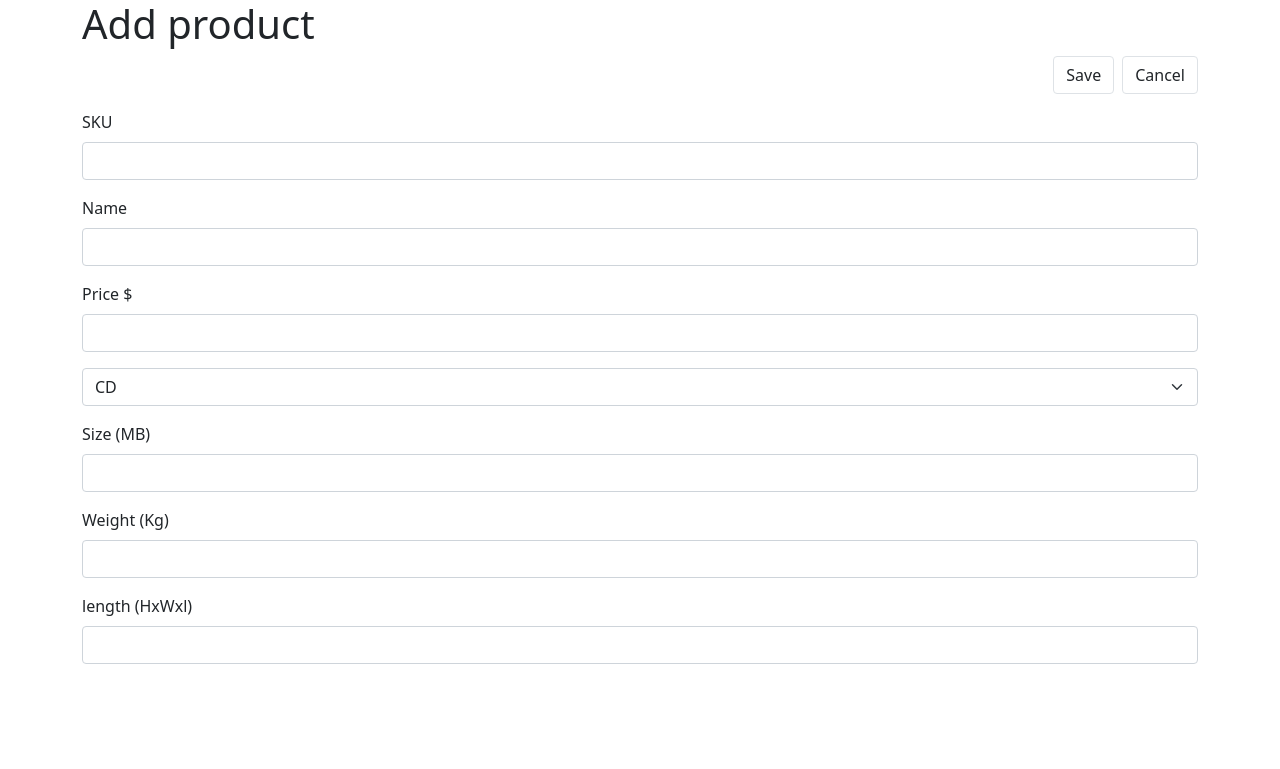
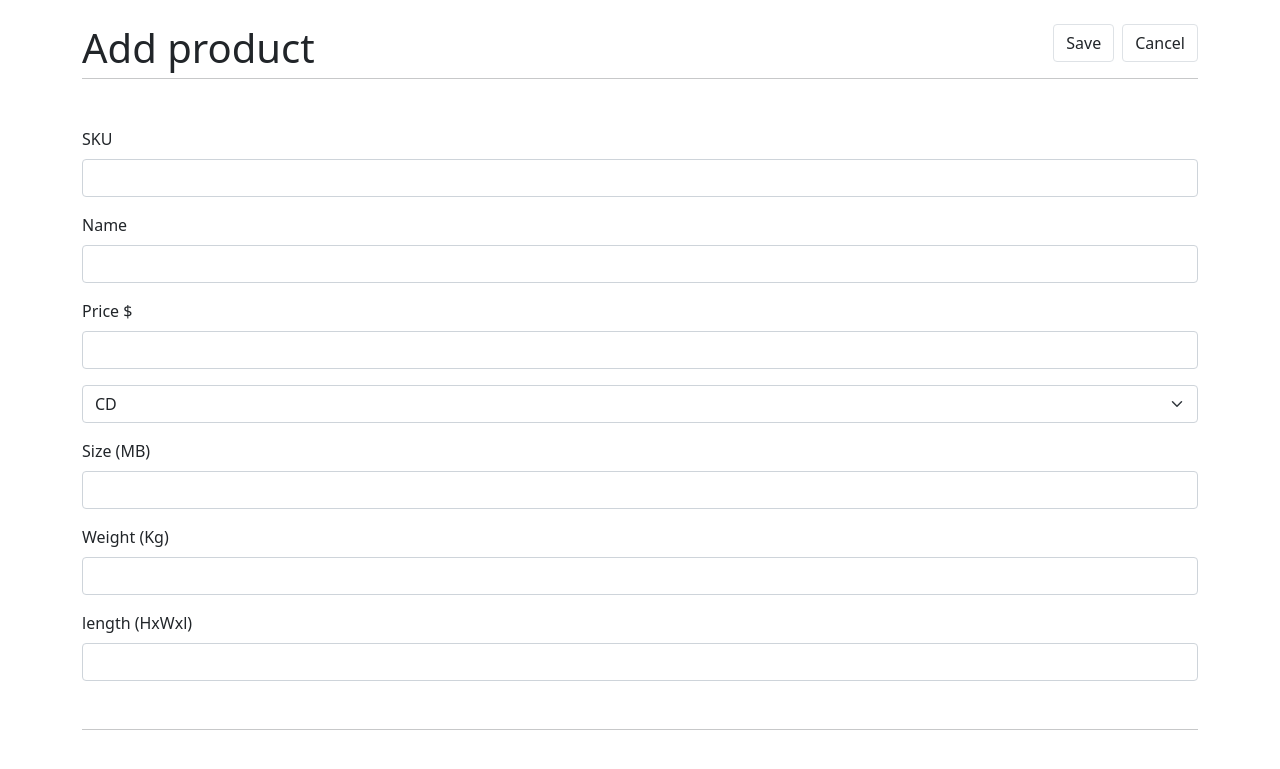
Before and after one commit to ChristopheFerreboeuf/CrudApp-1, a PHP site: page /add.php in a window 1280 px wide. Shown: the top 769 px of the page. Run offline with PHP 8.4, Linux system fonts and the light colour scheme; data comes from the database, SQL or seed files in the repository; data that the repository does not hold is empty; style sheets or scripts are compiled from the project's sources.

Commit message:
fontend layout

```diff
--- a/add.php
+++ b/add.php
@@ -14,12 +14,15 @@ $types = $typeData->getTypes();
 ?>
 
 <div class="container">
-    <h1>Add product</h1>
     <form action="index.php" method="POST" id="product_form">
-        <div class="mb-3 d-flex justify-content-end">
-            <button type="submit" name="save" class="btn btn-white border mx-2">Save</button>
-            <a href="index.php" class="btn btn-white border">Cancel</a>
+        <div class="top mt-4">
+            <h1 class="position-absolute">Add product</h1>
+            <div class="mb-3 d-flex justify-content-end position-relative">
+                <button type="submit" name="save" class="btn btn-white border mx-2">Save</button>
+                <a href="index.php" class="btn btn-white border">Cancel</a>
+            </div>
         </div>
+        <hr class="mb-5">
         <div class="mb-3">
             <label for="sku" class="form-label">SKU</label>
             <input id="sku" type="text" name="sku" value="" class="form-control" required>
@@ -51,5 +54,6 @@ $types = $typeData->getTypes();
             <label for="length" class="form-label">length (HxWxl)</label>
             <input id="length" type="number" name="length" class="form-control" required>
         </div>
+        <hr class="mt-5">
     </form>
 </div>
```
Also changed, not shown: index.php (+9 -5 lines).
